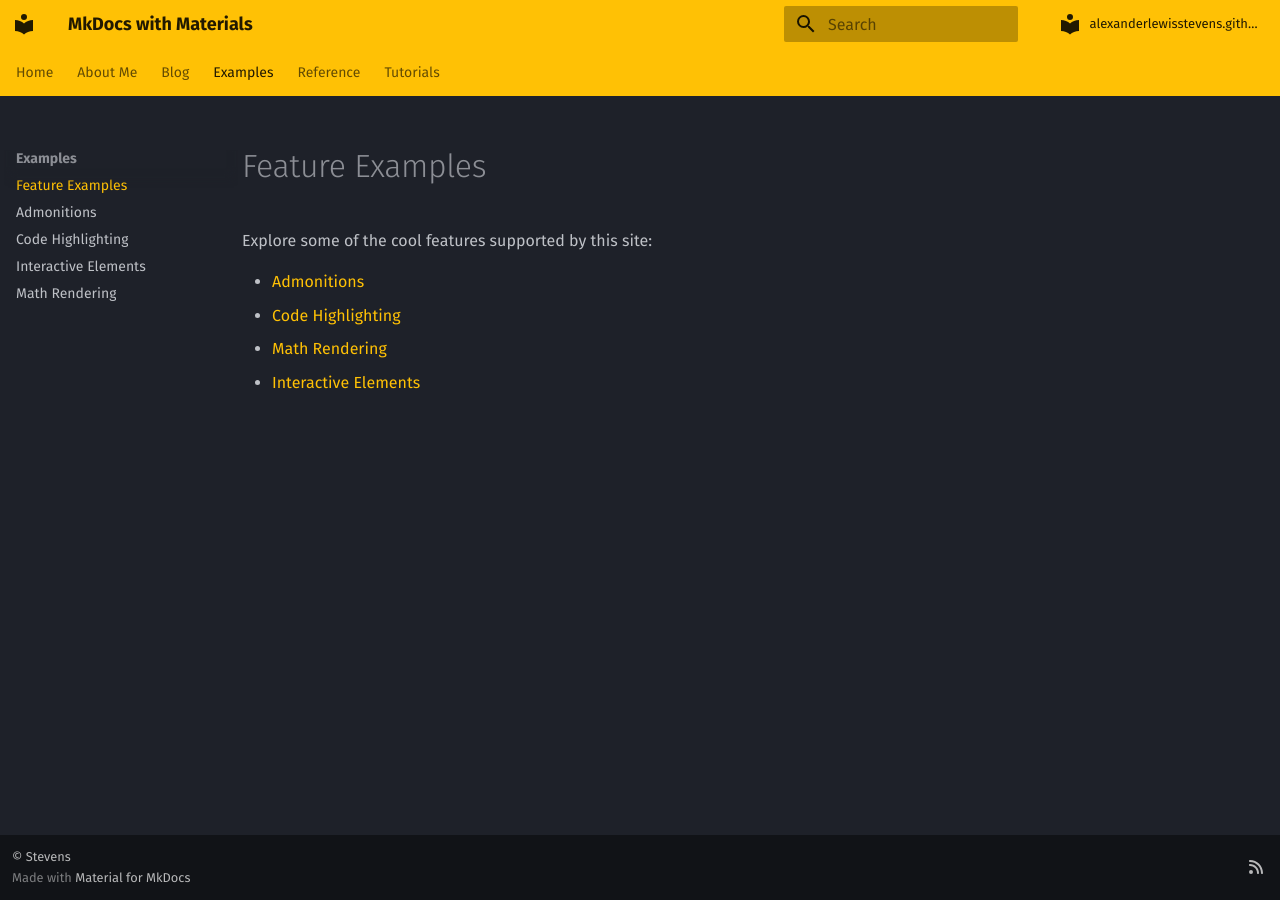
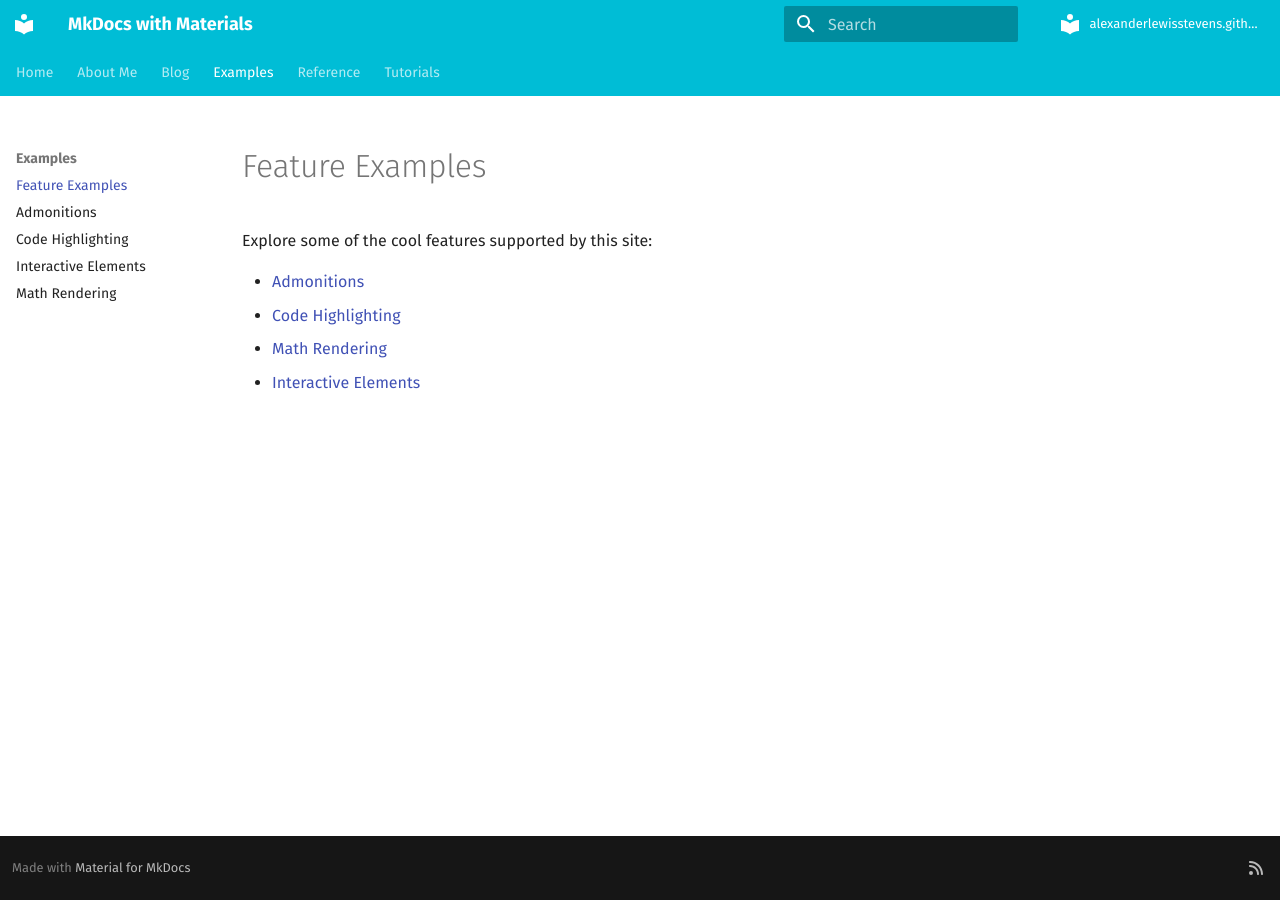
Before and after one commit to alexanderlewisstevens/alexanderlewisstevens.github.io, an MkDocs documentation site: the page built from docs/examples/index.md, in a window 1280 px wide. Built offline with MkDocs 1.6.1 and Material for MkDocs 9.7.7, drawn with Linux system fonts in a browser that asks for light colours; comment, search, counter and statistics services are not loaded.

Commit message:
Update mkdocs.yml
change some settings

```diff
--- a/mkdocs.yml
+++ b/mkdocs.yml
@@ -29,7 +29,7 @@
 # +--------------------------------------------------------------------------------------------------------+
 site_name: MkDocs with Materials
 site_description: "A little bit of this and a little bit of that"
-site_author: "alexander.lewis.stevens@gmail.com"
+#site_author: "alexander.lewis.stevens@gmail.com"
 site_url: "https://alexanderlewisstevens.github.io/" # Uncomment to set a canonical URL
 
 # +--------------------------------------------------------------------------------------------------------+
@@ -44,8 +44,7 @@
 # | - https://www.mkdocs.org/user-guide/configuration/#copyright                                           |
 # |                                                                                                        |
 # +--------------------------------------------------------------------------------------------------------+
-copyright: |
-  &copy; Stevens
+#  &copy; Stevens
 
 # +--------------------------------------------------------------------------------------------------------+
 # |                                                                                                        |
@@ -169,25 +168,25 @@
     # | - https://squidfunk.github.io/mkdocs-material/setup/changing-the-colors/#color-scheme              |
     # |                                                                                                    |
     # +----------------------------------------------------------------------------------------------------+
-    scheme: "slate"
+    #scheme: "slate"
     # scheme: 'default'
     # scheme: 'palenight'
     # scheme: 'dracula'
-    # scheme: 'nord'
+    scheme: 'nord'
     # scheme: 'dark'
     # scheme: 'light'
 
     #primary: 'deep purple'
     #primary: 'indigo'
-    #primary: 'cyan'
-    primary: "amber"
+    primary: 'cyan'
+    #primary: "amber"
     # primary: 'pink'
     # primary: 'teal'
     # primary: 'lime'
     # primary: 'blue grey'
 
-    #accent: 'indigo'
-    accent: "pink"
+    accent: 'indigo'
+    #accent: "pink"
   # accent: 'orange'
   # accent: 'green'
   # accent: 'light blue'
```
